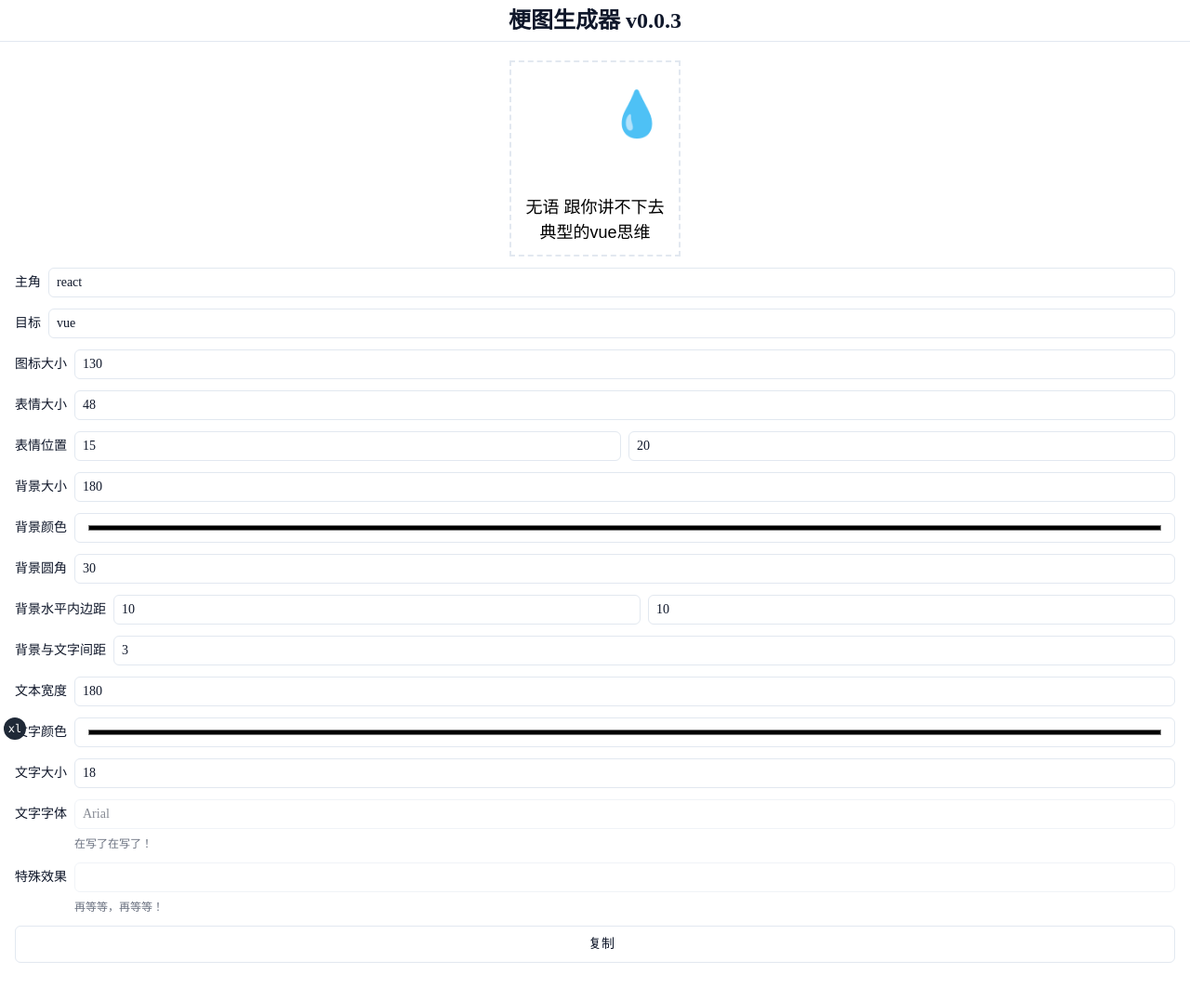
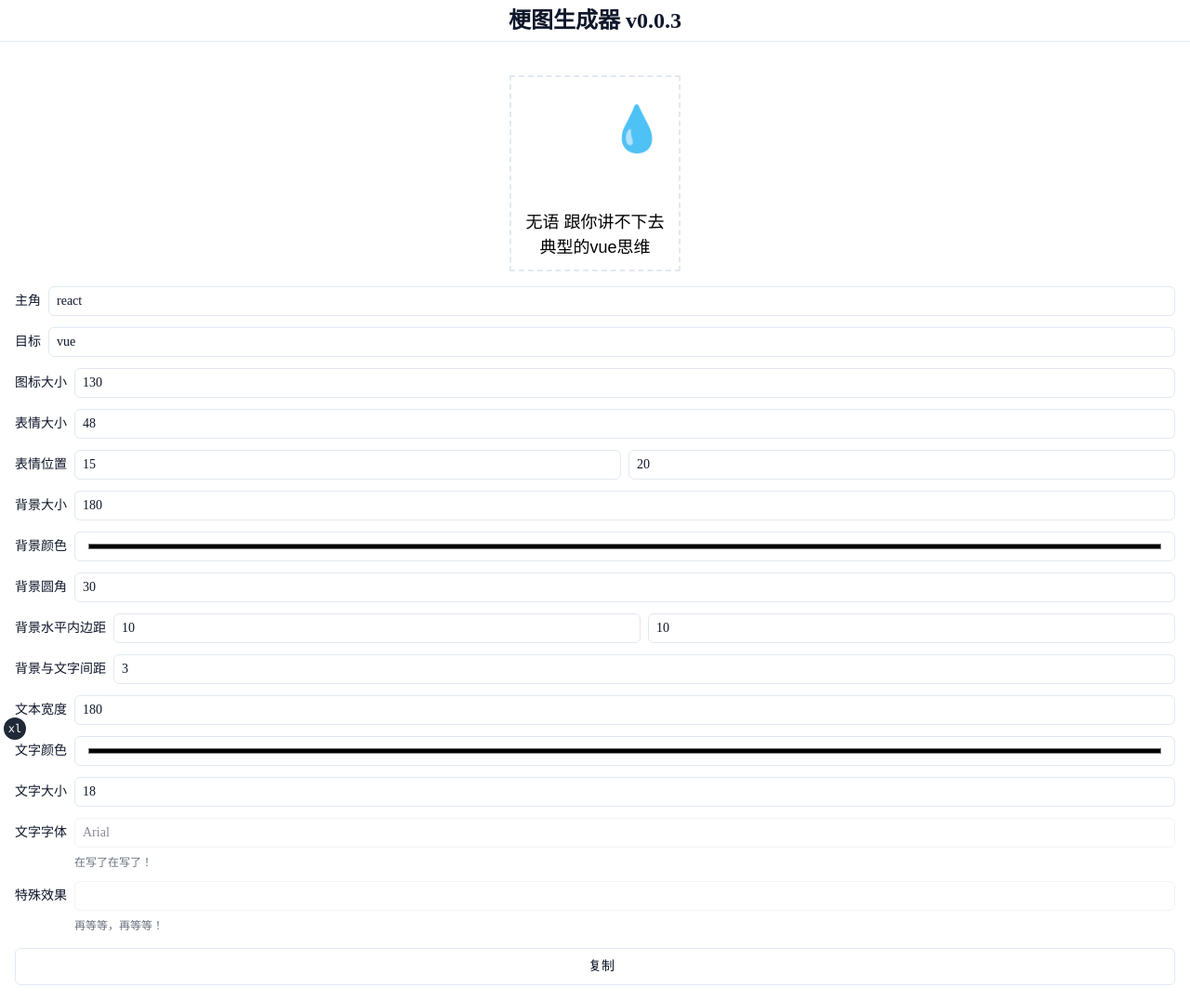
Before and after one commit to screw-hand/meme-tech-mind, a Next.js app: page / in a window 1280 px wide. Shown: the whole page at 93% size. Before the commit the page ends 1036 px from the top, so only its background shows below. Built offline with nearby package versions, Linux system fonts and the light colour scheme; some icons are missing.

Commit message:
feat: meme-generator update layout.

```diff
--- a/components/meme-generator.tsx
+++ b/components/meme-generator.tsx
@@ -43,16 +43,22 @@ export function MemeGenerator() {
   return (
     <div className="mx-4">
       {/* meme 预览 */}
+      <div className="my-4">
         <MemePreview settings={settings} />
+      </div>
       {/* meme 设置 */}
+      <div className="my-4">
         <MemeSettings
           settings={settings}
           onSettingsChange={handleSettingsChange}
         />
+      </div>
       {/* meme 操作 */}
+      <div className="my-4">
         <MemeOperations
           onGenerateMeme={(operator) => handleOperatorMeme(operator)}
         />
       </div>
+    </div>
   )
 }
```
Lines whose indentation alone changed are shown as unchanged.
